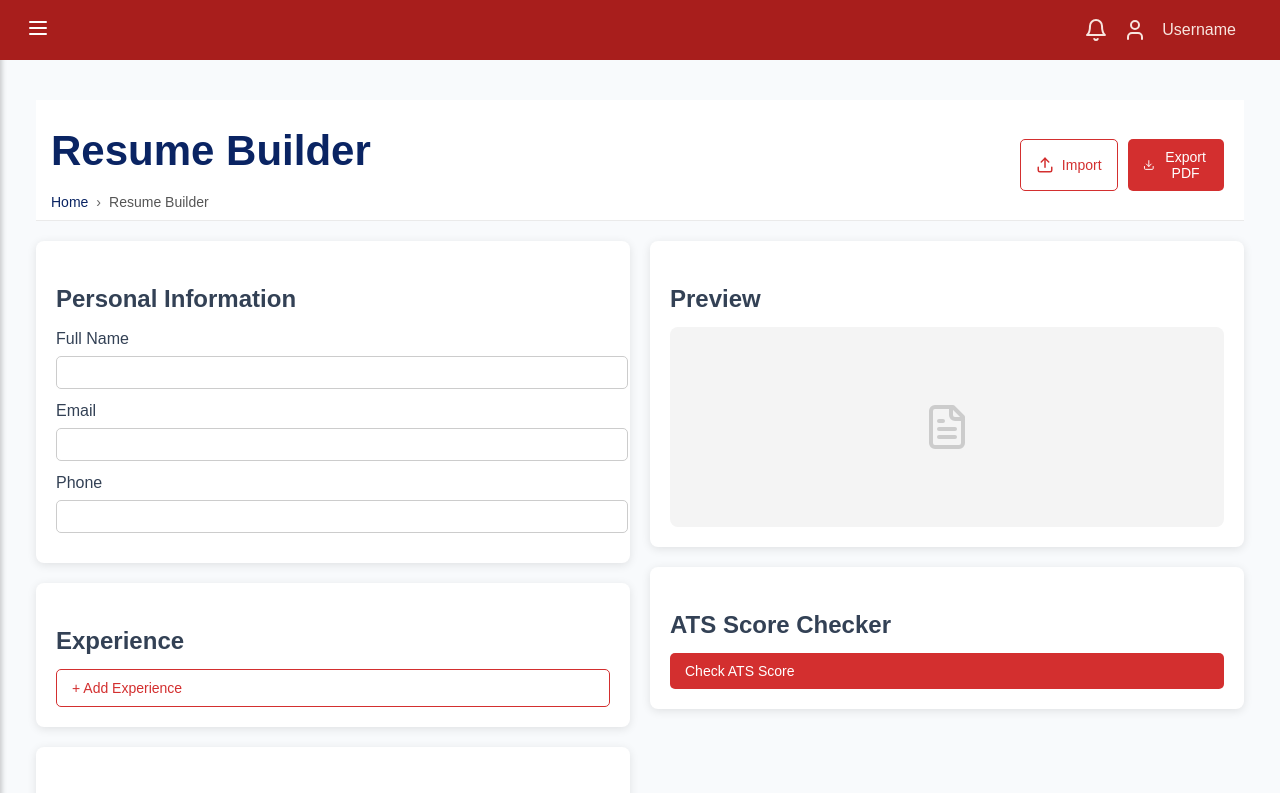
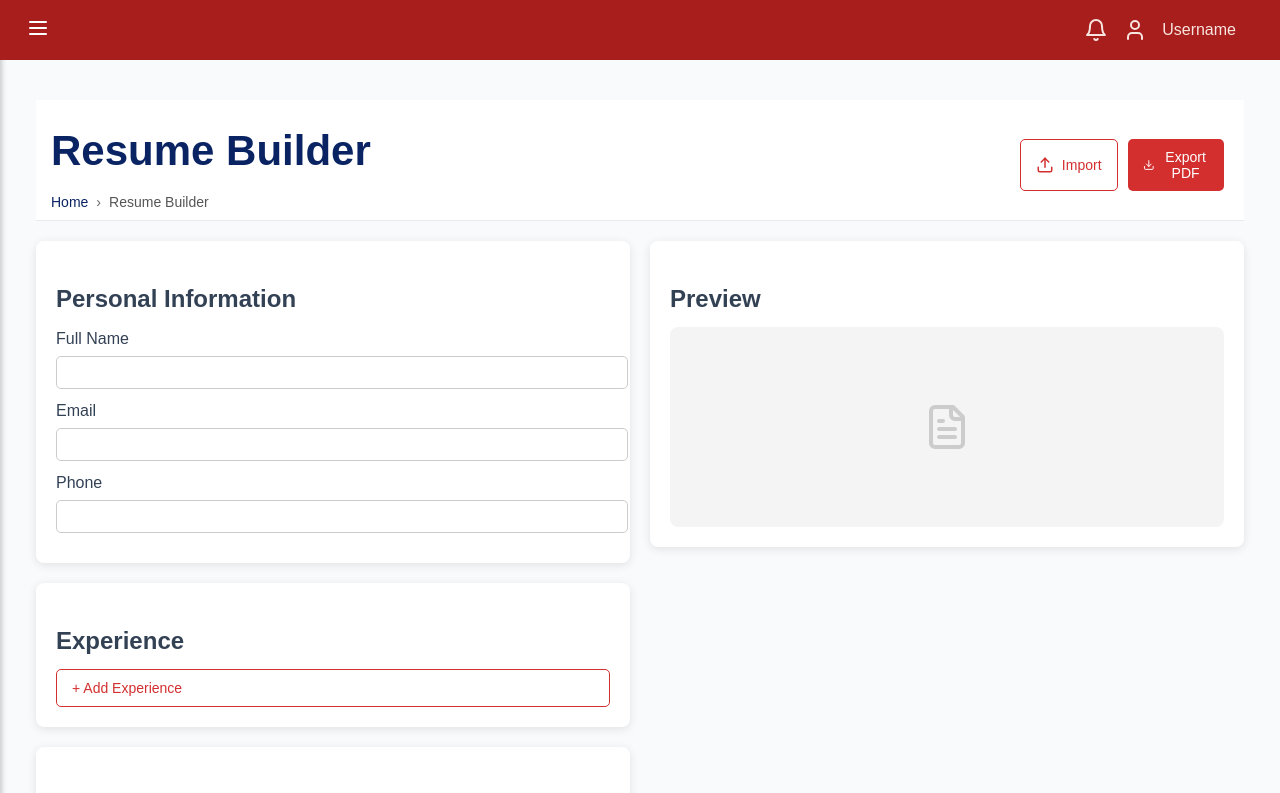
Before and after one commit to Akshita3104/Placement-Portal, a React (Vite) app: page /resume-builder in a window 1280 px wide. Shown: the top 793 px of the page. Built offline with nearby package versions, Linux system fonts and the light colour scheme.

Commit message:
resume builder update

```diff
--- /dev/null
+++ b/frontend/resume-builder/components/Education.jsx
@@ -0,0 +1,12 @@
+import React from "react";
+
+const Education = () => {
+  return (
+    <div className="section">
+      <h2>Education</h2>
+      <button className="btn-outline full-width">+ Add Education</button>
+    </div>
+  );
+};
+
+export default Education;
--- /dev/null
+++ b/frontend/resume-builder/components/Experience.jsx
@@ -0,0 +1,12 @@
+import React from "react";
+
+const Experience = () => {
+  return (
+    <div className="section">
+      <h2>Experience</h2>
+      <button className="btn-outline full-width">+ Add Experience</button>
+    </div>
+  );
+};
+
+export default Experience;
--- /dev/null
+++ b/frontend/resume-builder/components/PersonalInfo.jsx
@@ -0,0 +1,17 @@
+import React from "react";
+
+const PersonalInfo = () => {
+  return (
+    <div className="section">
+      <h2>Personal Information</h2>
+      <label>Full Name</label>
+      <input type="text" />
+      <label>Email</label>
+      <input type="email" />
+      <label>Phone</label>
+      <input type="tel" />
+    </div>
+  );
+};
+
+export default PersonalInfo;
--- /dev/null
+++ b/frontend/resume-builder/components/Preview.jsx
@@ -0,0 +1,15 @@
+import React from "react";
+import { FileText } from "lucide-react";
+
+const Preview = () => {
+  return (
+    <div className="section">
+      <h2>Preview</h2>
+      <div className="preview">
+        <FileText size={48} className="preview-icon" />
+      </div>
+    </div>
+  );
+};
+
+export default Preview;
--- /dev/null
+++ b/frontend/resume-builder/components/Skills.jsx
@@ -0,0 +1,12 @@
+import React from "react";
+
+const Skills = () => {
+  return (
+    <div className="section">
+      <h2>Skills</h2>
+      <button className="btn-outline full-width">+ Add Skills</button>
+    </div>
+  );
+};
+
+export default Skills;
--- a/frontend/resume-builder/pages/ResumeBuilder.jsx
+++ b/frontend/resume-builder/pages/ResumeBuilder.jsx
@@ -1,16 +1,14 @@
-import React, { useState } from "react";
+import React from "react";
 import { Link } from "react-router-dom";
-import { FileText, Upload, Download } from "lucide-react";
+import { Upload, Download } from "lucide-react";
+import PersonalInfo from "../components/PersonalInfo";
+import Experience from "../components/Experience";
+import Education from "../components/Education";
+import Skills from "../components/Skills";
+import Preview from "../components/Preview";
 import "./ResumeBuilder.css";
 
 const ResumeBuilder = () => {
-  const [atsScore, setAtsScore] = useState(null);
-
-  const calculateATSScore = () => {
-    const score = Math.floor(Math.random() * 30) + 70;
-    setAtsScore(score);
-  };
-
   return (
     <div className="resume-builder">
       <div className="header-section">
@@ -38,53 +36,14 @@ const ResumeBuilder = () => {
 
       <div className="content">
         <div className="left-panel">
-          <div className="section">
-            <h2>Personal Information</h2>
-            <label>Full Name</label>
-            <input type="text" />
-            <label>Email</label>
-            <input type="email" />
-            <label>Phone</label>
-            <input type="tel" />
-          </div>
-
-          <div className="section">
-            <h2>Experience</h2>
-            <button className="btn-outline full-width">+ Add Experience</button>
-          </div>
-
-          <div className="section">
-            <h2>Education</h2>
-            <button className="btn-outline full-width">+ Add Education</button>
-          </div>
-
-          <div className="section">
-            <h2>Skills</h2>
-            <button className="btn-outline full-width">+ Add Skills</button>
-          </div>
+          <PersonalInfo />
+          <Experience />
+          <Education />
+          <Skills />
         </div>
 
         <div className="right-panel">
-          <div className="section">
-            <h2>Preview</h2>
-            <div className="preview">
-              <FileText size={48} className="preview-icon" />
-            </div>
-          </div>
-
-          <div className="section">
-            <h2>ATS Score Checker</h2>
-            {atsScore !== null ? (
-              <div className="score-box">
-                <div className="score">{atsScore}%</div>
-                <p>Your resume is well-optimized for ATS systems!</p>
-              </div>
-            ) : (
-              <button className="btn full-width" onClick={calculateATSScore}>
-                Check ATS Score
-              </button>
-            )}
-          </div>
+          <Preview />
         </div>
       </div>
     </div>
--- a/package.json
+++ b/package.json
@@ -29,6 +29,7 @@
     "react-dom": "^18.3.1",
     "react-markdown": "^9.0.1",
     "react-router-dom": "^7.4.1",
+    "react-to-print": "^3.0.6",
     "sonner": "^2.0.3",
     "tailwind-merge": "^2.2.1"
   },
```
Also changed, not shown: 2 other files (tests, documents, lock files or other folders). Lines whose indentation alone changed are shown as unchanged.
